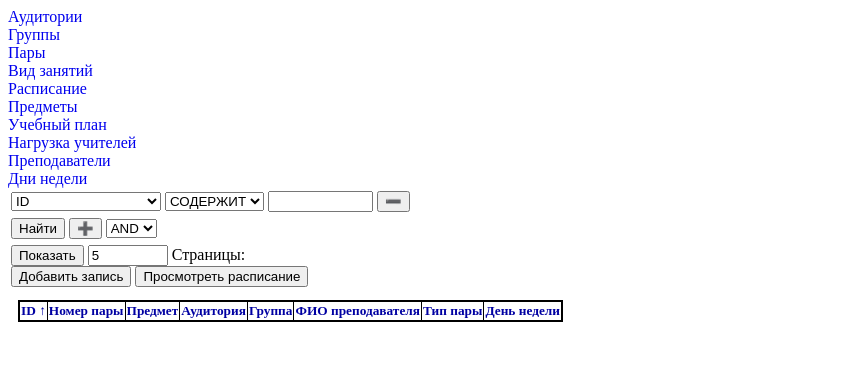
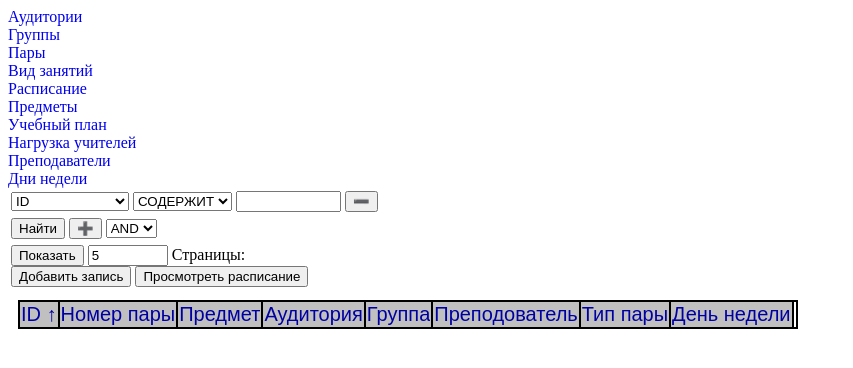
Before and after one commit to LuckThemAll/DB, a Flask app: page /4/ in a window 1280 px wide. Shown: the top 368 px of the page, without its empty margins (0-853 px from the left). Run offline with Flask 2, Linux system fonts and the light colour scheme; data that the repository does not hold is empty.

Commit message:
minor update

```diff
--- a/ScheduleDB/app.py
+++ b/ScheduleDB/app.py
@@ -309,7 +309,10 @@
     data.search_data = SearchParameters(table)
     data.search_data.search_col_names = [table.columns.get_col(item).col_title for item in table.columns.get_cols_without_id()]
     if data.p_change_flag == 'true':
+        data.showed_cols = []
         [data.showed_cols.append(item) for item in data.search_data.search_col_names]
+        del data.showed_cols[data.sel_y_index]
+        del data.showed_cols[data.sel_x_index]
     data.operators = operators
     data.logic_operators = logic_operators
     search_col_names = [item for item in table.columns.__dict__]
--- a/ScheduleDB/models.py
+++ b/ScheduleDB/models.py
@@ -159,6 +159,6 @@
         self.columns.subject_id = ReferenceField('SUBJECT_ID', 'Предмет', 'ID', Subjects(), 'NAME')
         self.columns.audience_id = ReferenceField('AUDIENCE_ID', 'Аудитория', 'ID', Audiences(), 'NAME')
         self.columns.group_id = ReferenceField('GROUP_ID', 'Группа', 'ID', Groups(), 'NAME')
-        self.columns.teacher_id = ReferenceField('TEACHER_ID', 'ФИО преподавателя', 'ID', Teachers(), 'NAME')
+        self.columns.teacher_id = ReferenceField('TEACHER_ID', 'Преподователь', 'ID', Teachers(), 'NAME')
         self.columns.type_id = ReferenceField('TYPE_ID', 'Тип пары', 'ID', LessonTypes(), 'NAME')
         self.columns.weekday_id = ReferenceField('WEEKDAY_ID', 'День недели', 'ID', WeekDays(), 'NAME')
--- a/ScheduleDB/templates/main.html
+++ b/ScheduleDB/templates/main.html
@@ -90,7 +90,7 @@
                 <table border="3" width="30%">
                     <thead>
                         {% for header in headers %}
-                            <th>
+                            <th class="main_header">
                                 <div onclick="change_sort_type(h_sort_type, h_sort_by_col, {{loop.index0}}, main_form)">
                                     <a style="color: #0000A2; cursor: pointer">
                                         <div class="container">
@@ -105,6 +105,7 @@
                                 </div>
                             </th>
                         {% endfor %}
+                        <th></th>
                     </thead>
                     {% for record in records %}
                         <tr>
```
